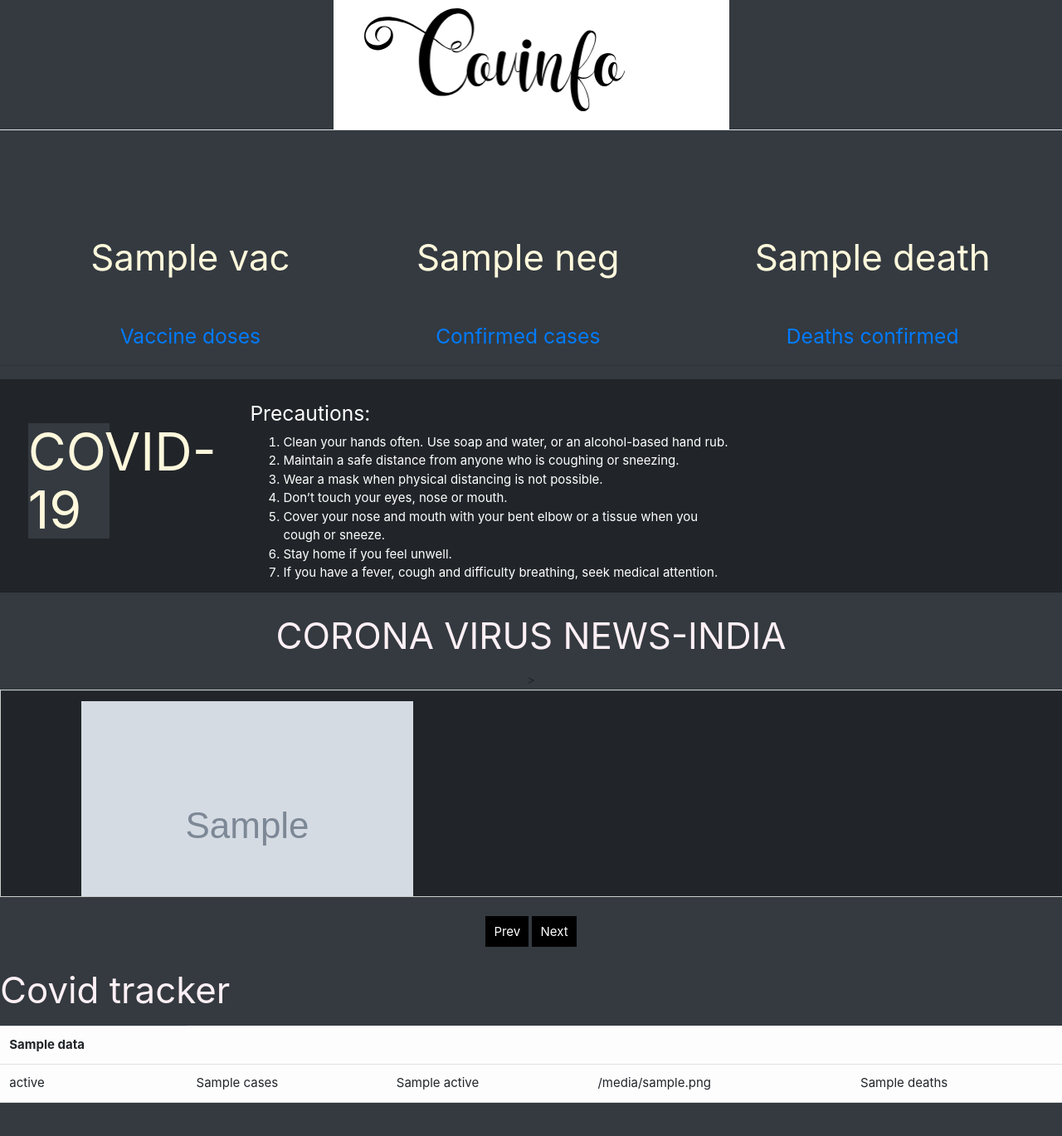
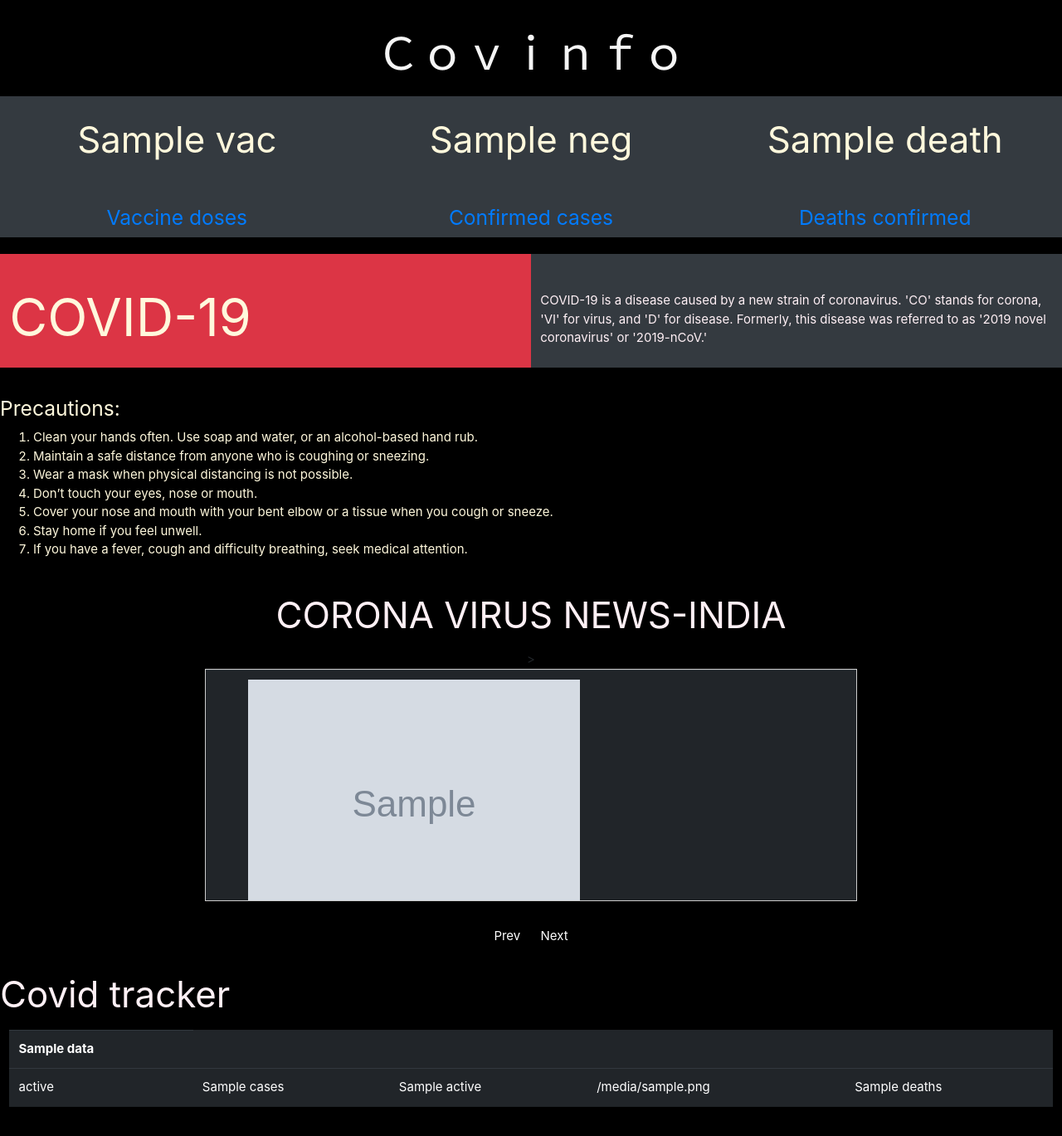
Before and after one commit to chaitu860/Covinfo, a Django app: template news/templates/hush.html in a window 1280 px wide; the page is wider, and only the part inside the window is pictured. Shown: that part at 83% size. Before the commit the page ends 1329 px from the top of that part, so only its background shows below. Run offline with Django 3.2, Linux system fonts and the light colour scheme; the template is opened without the code that fills it: most values are stand-ins (such as "Sample title", 1, 10 or a date in 2020); grey boxes marked "Sample" are stand-in pictures; some libraries are stand-ins or nearby versions.

Commit message:
Update hush.html

```diff
--- a/news/templates/hush.html
+++ b/news/templates/hush.html
@@ -50,8 +50,8 @@
 #container {
   border: 1px solid #ccc;
   overflow: scroll;
-  width: 1700px;
-  height: 250px;
+  width: 786px;
+  height: 280px;
 }
   #posts {
     max-width: 300px;
@@ -109,7 +109,7 @@ button {
   </style>
   {% load static %}
 </head>
-<body class="bg-dark">
+<body style="background-color: black;">
   <!-- Button trigger modal -->
 
   <script>
@@ -130,54 +130,45 @@ button {
 }
 </script>
 
-<div ><center><img src='{% static "cov.PNG" %}'></center></div>
-<table class="table ">
-  <th>
-    <td>
-<div >
-  <br><br><br><br> <center><p> <div class="text-primary"><h3><span style="color: cornsilk;">{{vac}} </span></h3> </p><br><h5>Vaccine doses</h5></div></center>
+<div ><center><h2><span style="color: whitesmoke;"> Ｃｏｖｉｎｆｏ</span></h2></center></div>
+<div class="  row bg-dark">
+<div class="col">
+ <center><p> <div class="text-primary"><h3><span style="color: cornsilk;">{{vac}} </span></h3> </p><br><h5>Vaccine doses</h5></div></center>
 
     </div>
-  </td>
-</div>
-<td>
-<div>
-<br><br><br><br> <center><p> <div class="text-primary"><h3><span style="color: cornsilk;">{{neg}} </span></h3> </p><br><h5>Confirmed cases</h5> </div></center>
-</div>
-</td>
-<td>
-<div >
-    <br><br><br><br> <center><p> <div class="text-primary"><h3><span style="color: cornsilk;">{{death}} </span></h3> </p><br><h5>Deaths confirmed</h5> </div></center>
-</div>
-</td>
-</th>
-</table>
-<table class="table table-dark">
-  <th>
-    <td>
-      <div class="bg-dark" style="width: 40%;"><h1><span style="color: cornsilk;">COVID-19</span></h1></div>
-    </td>
-    <td>
-      <div class="bg-blue" style="width: 60%;"><h5>Precautions:</h5>
-        <ol>
 
 
-          <li>Clean your hands often. Use soap and water, or an alcohol-based hand rub.</li>
-            <li>Maintain a safe distance from anyone who is coughing or sneezing.</li>
-              <li>Wear a mask when physical distancing is not possible.</li>
-                <li>Don’t touch your eyes, nose or mouth.</li>
-                  <li>Cover your nose and mouth with your bent elbow or a tissue when you cough or sneeze.</li>
-                    <li>Stay home if you feel unwell.</li>
-                    <li>If you have a fever, cough and difficulty breathing, seek medical attention.</li>
+<div class="col">
+<center><p> <div class="text-primary"><h3><span style="color: cornsilk;">{{neg}} </span></h3> </p><br><h5>Confirmed cases</h5> </div></center>
+</div>
 
-        </ol>
-      </div>
-    </td>
-  </th>
-</table>
+<div class="col">
+     <center><p> <div class="text-primary"><h3><span style="color: cornsilk;">{{death}} </span></h3> </p><br><h5>Deaths confirmed</h5> </div></center>
+</div>
+</div>
+<div class="row">
+      <div class="bg-danger col" style="width: 40%;"><h1><span style="color: cornsilk;">COVID-19</span></h1></div>
+      <div class="bg-dark col"><br><br><span style="color: lavenderblush;">COVID-19  is a disease caused by a new strain of coronavirus. 'CO' stands for corona, 'VI' for virus, and 'D' for disease. Formerly, this disease was referred to as '2019 novel coronavirus' or '2019-nCoV.'</span></div>
+
+</div>
+<div class="row" style="background-color: black;" ><span style="color: cornsilk;"><h5>Precautions:</h5>
+  <ol>
+
+    <li>Clean your hands often. Use soap and water, or an alcohol-based hand rub.</li><br>
+      <li>Maintain a safe distance from anyone who is coughing or sneezing.</li><br>
+        <li>Wear a mask when physical distancing is not possible.</li><br>
+          <li>Don’t touch your eyes, nose or mouth.</li><br>
+            <li>Cover your nose and mouth with your bent elbow or a tissue when you cough or sneeze.</li><br>
+              <li>Stay home if you feel unwell.</li><br>
+              <li>If you have a fever, cough and difficulty breathing, seek medical attention.</li><br>
+            </span>
+  </ol>
+</div>
 
 <div ><center><h3><SPAN style="color: lavenderblush;">CORONA VIRUS NEWS-INDIA</SPAN></h3>></center></div>
+<center>
 <div id='container'>
+
 <table class="table table-dark">
   <th>
   {% for it in usd %}
@@ -189,12 +180,17 @@ button {
   {%  endfor %}
 </th>
 </table>
+
 </div>
+</center>
 <br>
 <center><button type="button" onclick="slide('left')">Prev</button>
 <button type="button" onclick="slide('right')">Next</button></center>
 <h3 style="color: lavenderblush;">Covid tracker</h3>
-<table border="1px" class="table table-light">
+<div class="row">
+<div class="col">
+<table border="1px" class="table table-dark">
+  <span style="color: whitesmoke;">
   <tr>
 		{% for data in DataFrame %}
 			<th>{{ data }}</th>
@@ -209,8 +205,10 @@ button {
    <td>{{r.Deaths}}</td>
 		{% endfor %}
 	</tr>
+</span>
 </table>
-
+</div>
+</div>
 
 
 </body>
```
